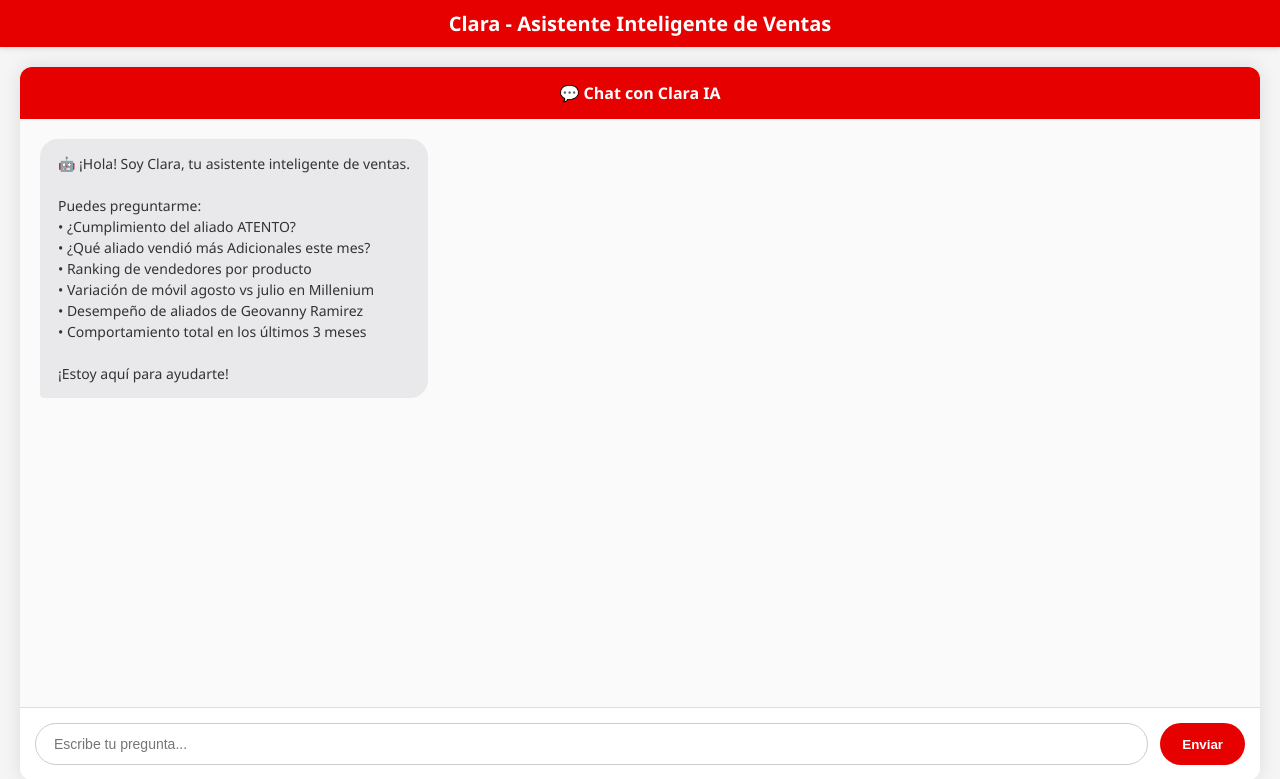
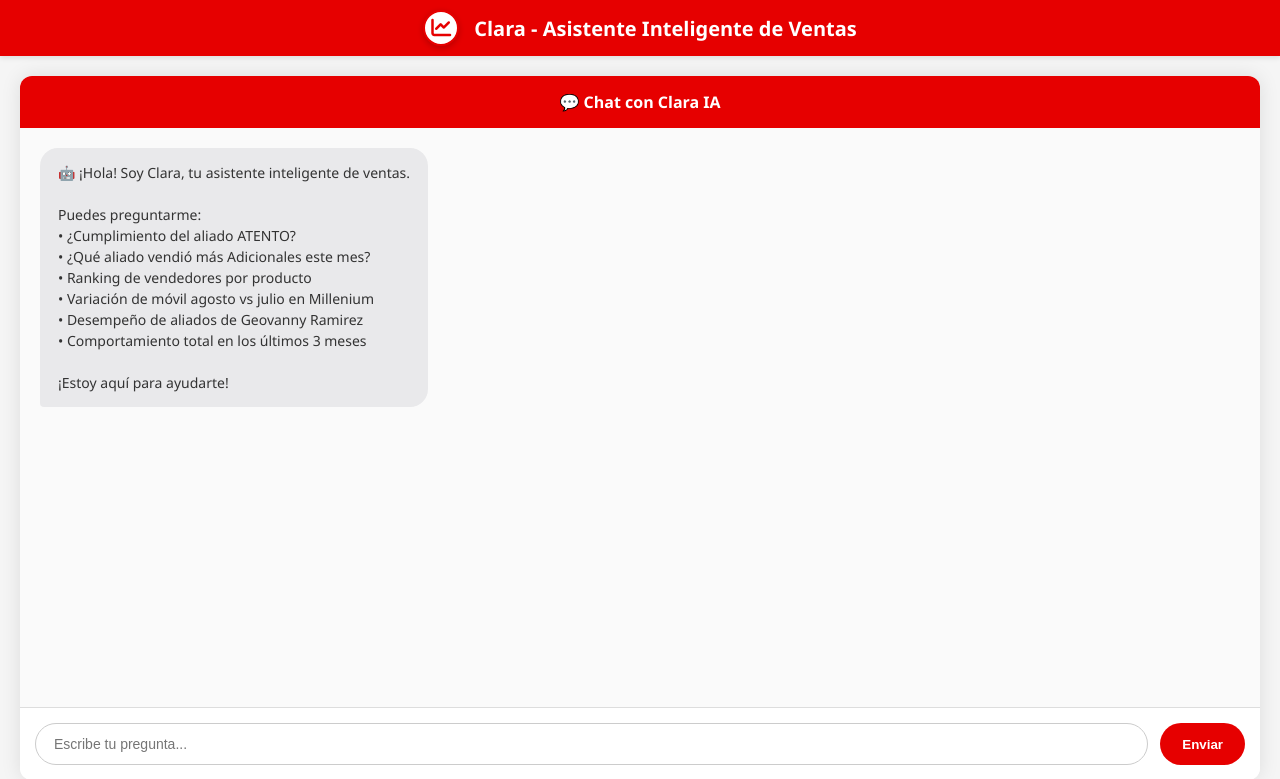
Before and after one commit to leon980309-netizen/clara-ventas-ai, a Flask app: page / in a window 1280 px wide. Shown: the top 779 px of the page. Run offline with Flask 3, Linux system fonts and the light colour scheme.

Commit message:
Actualizo app.py, claro_sales_ai.py y templates/index.html

```diff
--- a/app.py
+++ b/app.py
@@ -10,7 +10,7 @@ URL_METAS = os.environ.get("URL_METAS", "https://drive.google.com/uc?export=down
 
 clara_ia = None
 try:
-    print("🔄 Inicializando Clara IA...")
+    print("🔄 Inicializando Clara IA (sin Groq)...")
     clara_ia = ClaraIA(URL_CONSOLIDADO, URL_METAS)
     print("✅ Clara IA lista.")
 except Exception as e:
--- a/templates/index.html
+++ b/templates/index.html
@@ -24,6 +24,29 @@
             font-size: 20px;
             text-align: center;
             box-shadow: 0 2px 5px rgba(0,0,0,0.1);
+            position: relative;
+            display: flex;
+            align-items: center;
+            justify-content: center;
+            gap: 15px;
+        }
+        .toggle-btn {
+            background: white;
+            color: #e60000;
+            width: 36px;
+            height: 36px;
+            border: 2px solid #e60000;
+            border-radius: 50%;
+            display: flex;
+            align-items: center;
+            justify-content: center;
+            cursor: pointer;
+            box-shadow: 0 2px 6px rgba(0,0,0,0.2);
+            z-index: 1000;
+            flex-shrink: 0;
+        }
+        .toggle-btn:hover {
+            transform: scale(1.1);
         }
         .main-container {
             display: flex;
@@ -105,10 +128,35 @@
         .chat-input button:hover {
             background-color: #c00;
         }
+
+        /* Power BI overlay */
+        .powerbi-overlay {
+            position: fixed;
+            top: 60px;
+            left: 0;
+            width: 0;
+            height: calc(100vh - 60px);
+            background: white;
+            box-shadow: 0 0 20px rgba(0,0,0,0.3);
+            z-index: 999;
+            overflow: hidden;
+            transition: width 0.4s ease;
+        }
+        .powerbi-overlay iframe {
+            width: 100%;
+            height: 100%;
+            border: none;
+        }
+        body.expanded .powerbi-overlay {
+            width: 100%;
+        }
     </style>
 </head>
 <body>
     <div class="header">
+        <div class="toggle-btn" id="toggle-btn">
+            <i class="fas fa-chart-line"></i>
+        </div>
         Clara - Asistente Inteligente de Ventas
     </div>
 
@@ -133,9 +181,26 @@
                 <button onclick="sendMessage()">Enviar</button>
             </div>
         </div>
+
+        <!-- Power BI embebido -->
+        <div class="powerbi-overlay" id="powerbi-overlay">
+            <iframe
+                title="Informe Ventas - copia (2)"
+                src="https://app.powerbi.com/view?r=eyJrIjoiNmNlODEzNTktYTVhOC00MmJjLTg4ZGItOTI2NTA4ZjUwY2Q1IiwidCI6ImI0MTE2ZGE0LTBlN2QtNGEyNy1hZDI5LTJiY2RiZjM2NGMzNCIsImMiOjR9"
+                frameborder="0"
+                allowFullScreen="true">
+            </iframe>
+        </div>
     </div>
 
     <script>
+        const toggleBtn = document.getElementById('toggle-btn');
+        const body = document.body;
+
+        toggleBtn.addEventListener('click', () => {
+            body.classList.toggle('expanded');
+        });
+
         function appendMessage(content, isUser = false) {
             const messagesDiv = document.getElementById('chat-messages');
             const messageDiv = document.createElement('div');
@@ -143,7 +208,6 @@
             messageDiv.classList.add(isUser ? 'user-message' : 'bot-message');
             messageDiv.innerHTML = content;
 
-            // ✅ Ejecutar scripts de Chart.js
             if (!isUser) {
                 setTimeout(() => {
                     messageDiv.querySelectorAll('script').forEach(oldScript => {
```
